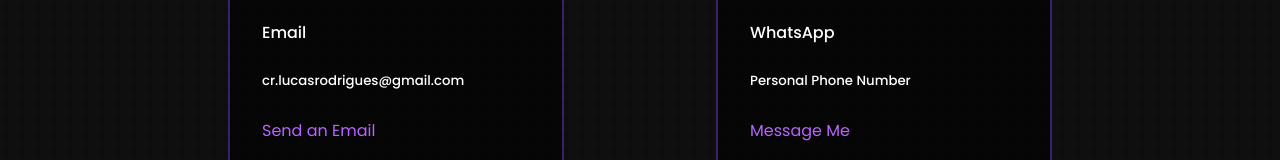
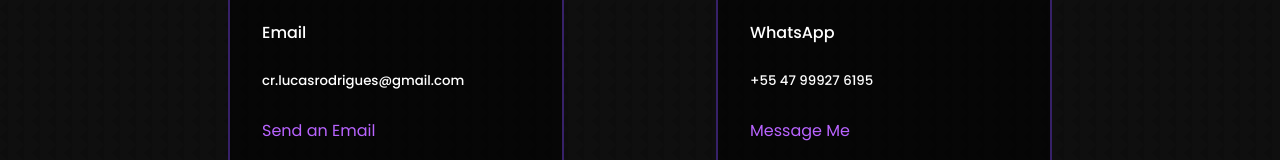
Before and after one commit to lucas-crodrigues/portfolio2, a React (Create React App) app: page / in a window 1280 px wide. Shown: the part 4399-4559 px from the top of the page. Built offline with nearby package versions, Linux system fonts and the light colour scheme.

Commit message:
Update Contact.js

```diff
--- a/src/components/contact/Contact.js
+++ b/src/components/contact/Contact.js
@@ -16,7 +16,7 @@
         <article className='contact-option'>
           <h2><AiOutlineWhatsApp /></h2>
           <h4>WhatsApp</h4>
-          <h5>Personal Phone Number</h5>
+          <h5>+55 47 99927 6195</h5>
           <a href='https://wa.me/+5547999276195' target='_blank' rel="noreferrer">Message Me</a>
         </article>
       </div>
```
